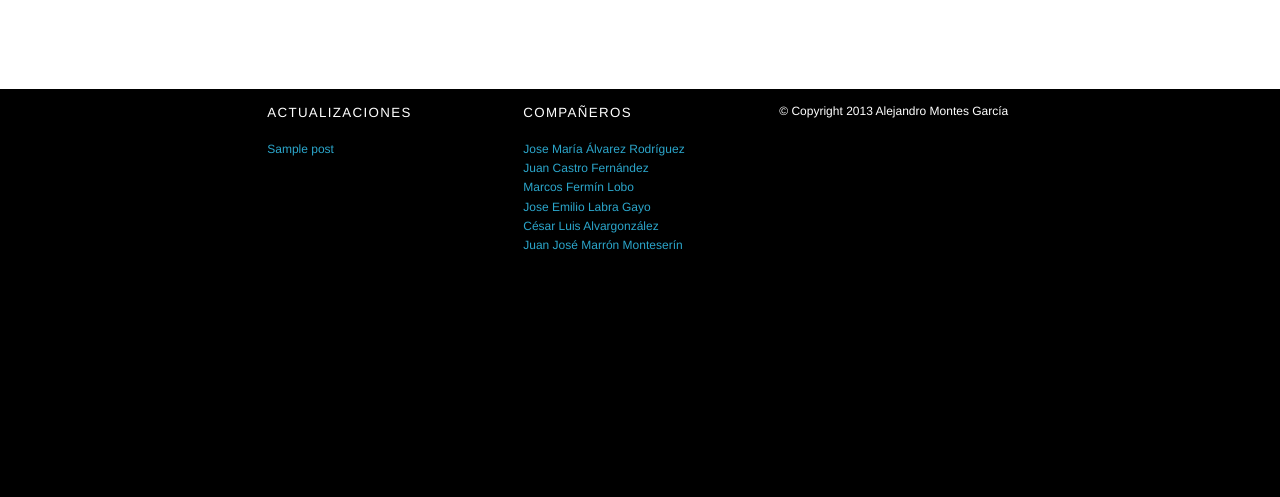
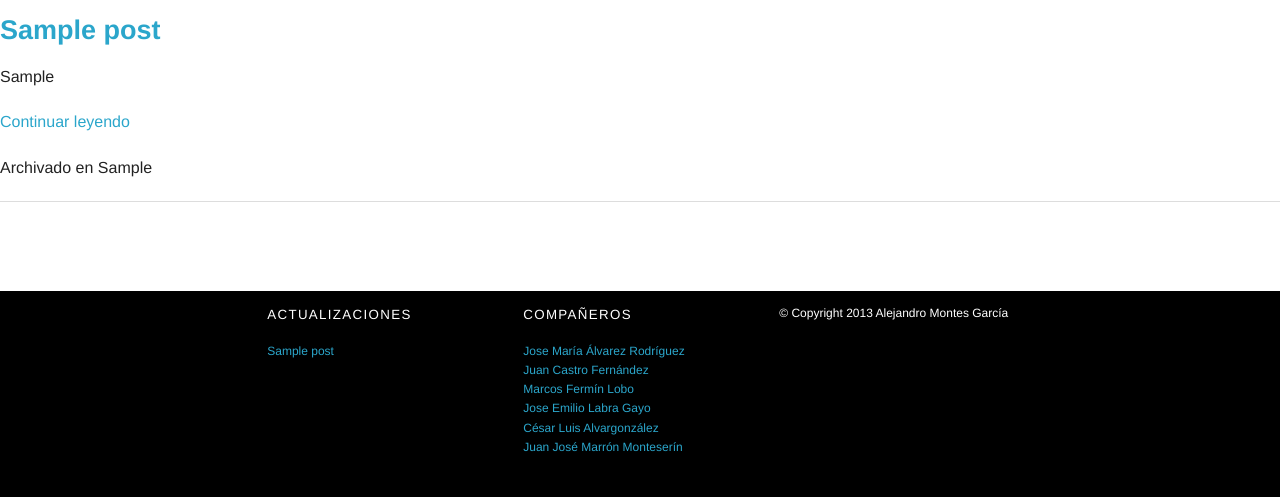
Before and after one commit to alexmontesg/personal-web, a PHP site: page /blog.php in a window 1280 px wide. Shown: the part 153-650 px from the top of the page. Run offline with PHP 8.4, Linux system fonts and the light colour scheme; tables that the repository leaves empty or names only in its code hold one stand-in row (values such as "Sample post").

Commit message:
Added blog content

```diff
--- a/blog.php
+++ b/blog.php
@@ -1,3 +1,9 @@
+<?php
+	include_once 'includes/db_connect.php';
+	$query = $db -> prepare("SELECT post_id, title, LEFT(body, 1000) AS body, category FROM posts INNER JOIN categories ON categories.category_id=posts.category_id ORDER BY posted DESC");
+	$query -> execute();
+	$query -> bind_result($post_id, $title, $body, $category);
+?>
 <!DOCTYPE html>
 <!--[if lt IE 7]>      <html class="no-js lt-ie9 lt-ie8 lt-ie7"> <![endif]-->
 <!--[if IE 7]>         <html class="no-js lt-ie9 lt-ie8"> <![endif]-->
@@ -57,7 +63,19 @@
 		<header class="row">
 			<h2>Blog</h2>
 		</header>
-
+			<?php
+				while ($query -> fetch()) :
+					$body = strip_tags($body);
+					$lastspace = strrpos($body, ' ');
+			?>
+			<article>
+				<h3><a href="post?id=<?php echo $post_id; ?>"><?php echo $title; ?></a></h3>
+				<p><?php echo substr($body, 0, $lastspace); ?></p>
+				<p><a href="post?id=<?php echo $post_id; ?>">Continuar leyendo</a></p>
+				<p>Archivado en <?php echo $category; ?></p>
+			</article>
+			<hr />
+			<?php endwhile; ?>
 		<?php include_once 'footer.php'; ?>
 
 	</body>
```
